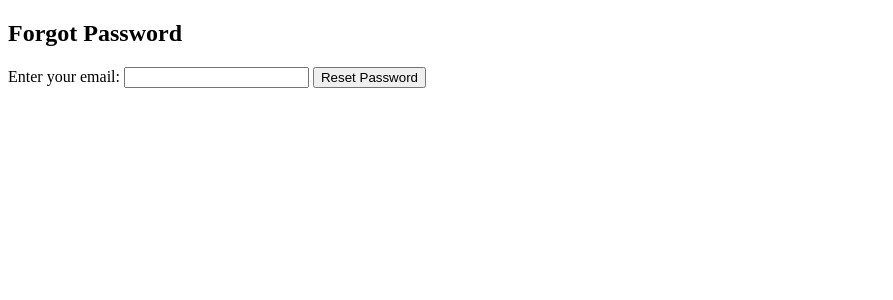
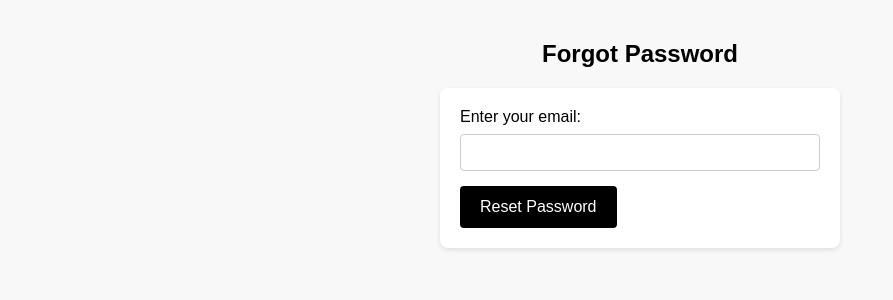
Before and after one commit to Tenzing07/One-Byte-Food, a PHP site: page /forget_pass.php in a window 1280 px wide. Shown: the top 300 px of the page, without its empty margins (0-893 px from the left). Run offline with PHP 8.4, Linux system fonts and the light colour scheme; some libraries are stand-ins or nearby versions.

Commit message:
Password recovery

```diff
--- a/forget_pass.php
+++ b/forget_pass.php
@@ -99,6 +99,58 @@ function generateVerificationCode() {
 <html>
 <head>
     <title>Forgot Password</title>
+    <style>
+        body {
+            font-family: Arial, sans-serif;
+            background-color: #f8f8f8; /* Light gray background */
+            color: #000; /* Black text */
+            margin: 0;
+            padding: 20px;
+            text-align: center; /* Center align content */
+        }
+
+        h2 {
+            color: #000;
+        }
+
+        form {
+            max-width: 400px;
+            display: inline-block; /* Display form as inline block */
+            background-color: #fff; /* White background for the form */
+            padding: 20px;
+            border-radius: 8px;
+            box-shadow: 0 2px 5px rgba(0, 0, 0, 0.1);
+            text-align: left; /* Left align form content */
+        }
+
+        label {
+            display: block;
+            margin-bottom: 8px;
+        }
+
+        input[type="email"] {
+            width: 100%;
+            padding: 10px;
+            margin-bottom: 15px;
+            border: 1px solid #ccc;
+            border-radius: 4px;
+            box-sizing: border-box;
+        }
+
+        button[type="submit"] {
+            background-color: #000;
+            color: #fff;
+            padding: 12px 20px;
+            border: none;
+            border-radius: 4px;
+            cursor: pointer;
+            font-size: 16px;
+        }
+
+        button[type="submit"]:hover {
+            background-color: #333; /* Darker shade of black on hover */
+        }
+    </style>
 </head>
 <body>
     <h2>Forgot Password</h2>
```
